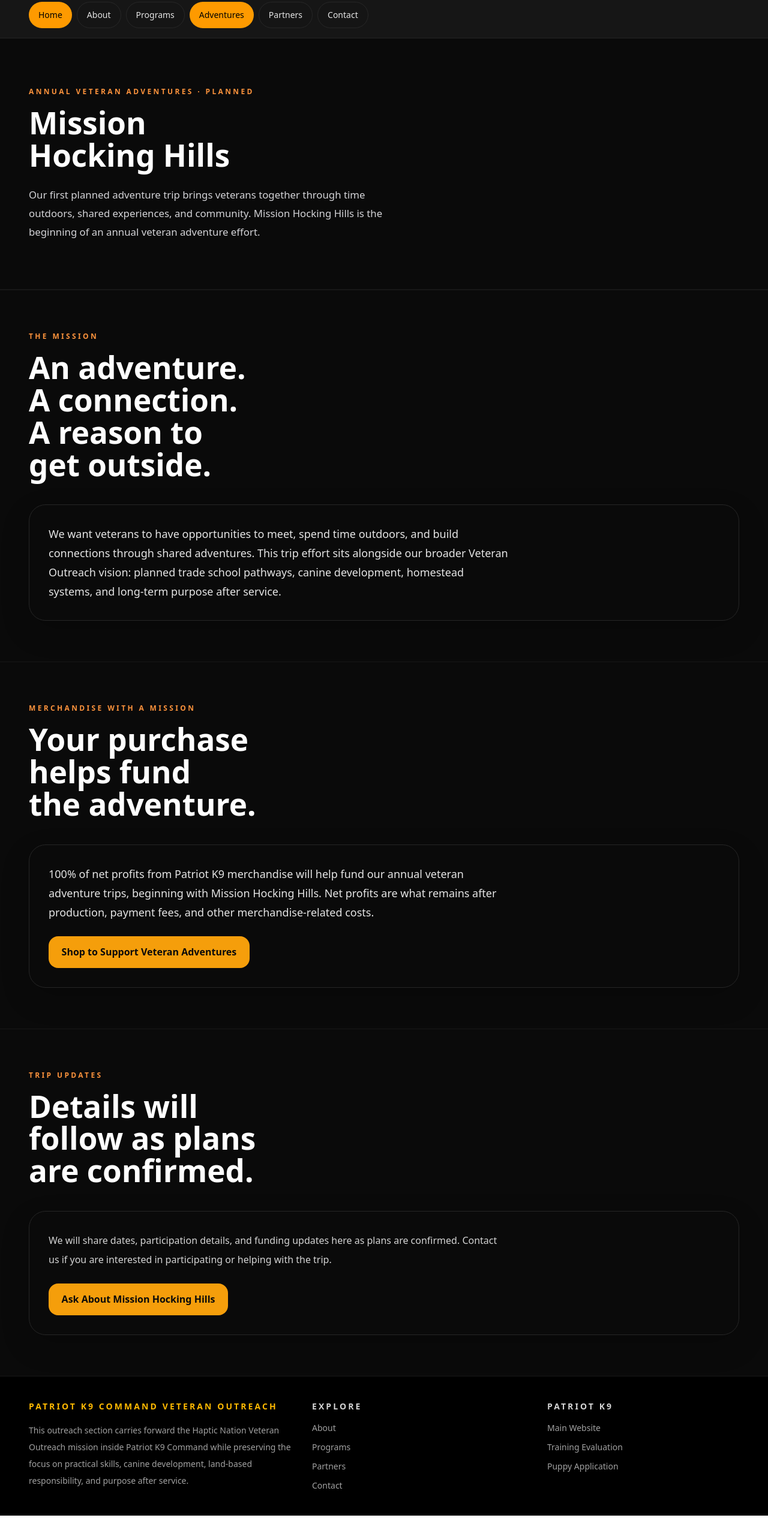
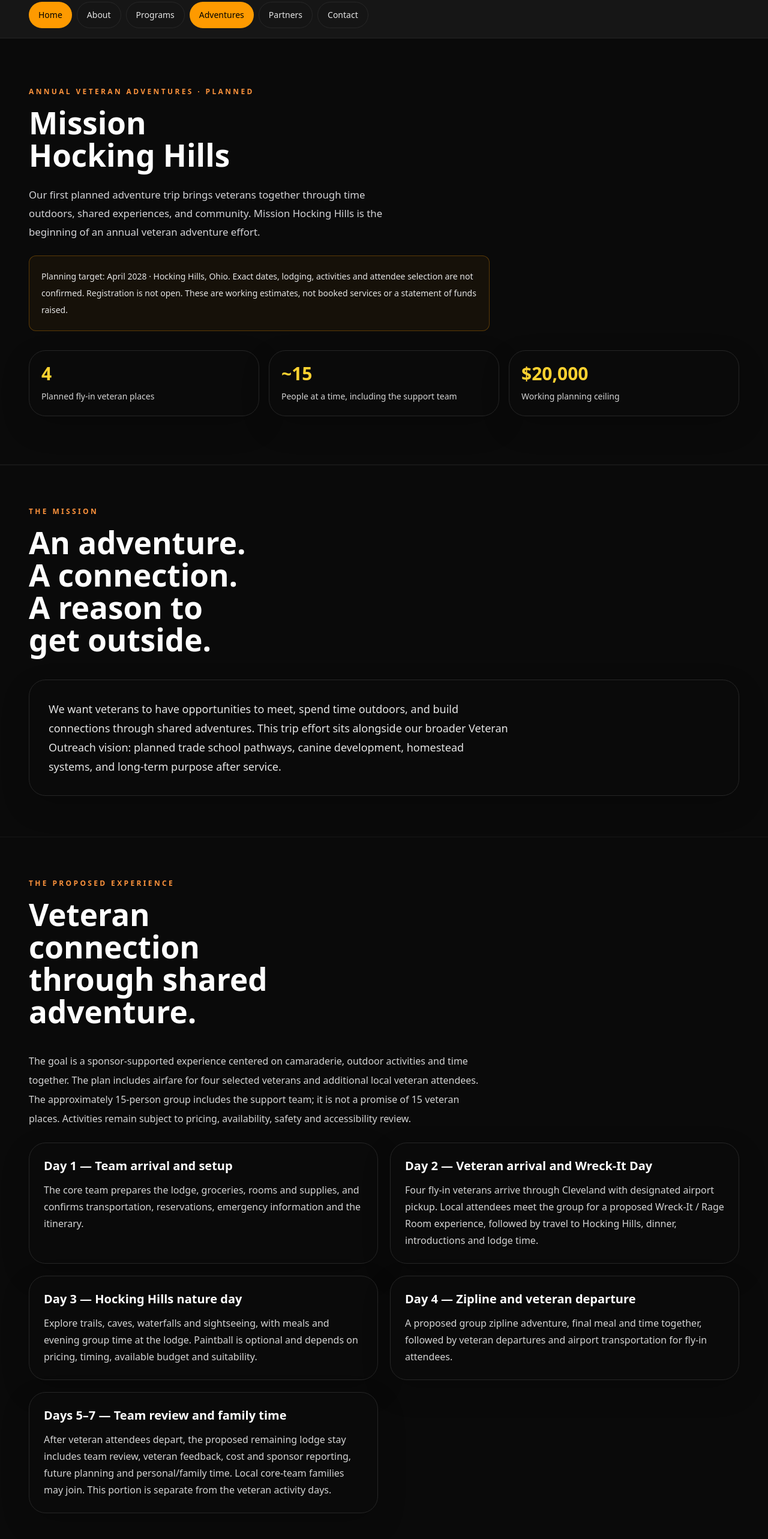
Before and after one commit to HapticVets/das-muller-website, a Next.js app: page /veterans/adventures in a window 1280 px wide. Shown: the part 154-2720 px from the top of the page at 60% size. Before the commit the page ends 2681 px from the top, so only its background shows below. Built offline with nearby package versions, Linux system fonts and the light colour scheme.

Commit message:
Expand Mission Hocking Hills itinerary budget and sponsor information

```diff
--- a/src/app/veterans/adventures/page.tsx
+++ b/src/app/veterans/adventures/page.tsx
@@ -5,7 +5,7 @@
 export const metadata = buildVeteranMetadata({
   title: "Mission Hocking Hills | Annual Veteran Adventures",
   description:
-    "Mission Hocking Hills is Patriot K9 Command's first planned annual veteran adventure trip, supported by net merchandise profits.",
+    "Explore Mission Hocking Hills: a planned April 2028 veteran adventure in Ohio, its proposed itinerary, $20,000 working budget, and sponsorship opportunities.",
   path: "/adventures",
 });
 
@@ -21,6 +21,20 @@
             time outdoors, shared experiences, and community. Mission Hocking
             Hills is the beginning of an annual veteran adventure effort.
           </p>
+          <p className="mt-6 max-w-3xl rounded-xl border border-amber-500/30 bg-amber-500/5 p-5 text-sm leading-7 text-neutral-200">
+            Planning target: April 2028 · Hocking Hills, Ohio. Exact dates,
+            lodging, activities and attendee selection are not confirmed.
+            Registration is not open. These are working estimates, not booked
+            services or a statement of funds raised.
+          </p>
+          <div className="mt-8 grid gap-4 sm:grid-cols-3">
+            {[['4', 'Planned fly-in veteran places'], ['~15', 'People at a time, including the support team'], ['$20,000', 'Working planning ceiling']].map(([value, label]) => (
+              <div key={label} className="surface-card p-5">
+                <p className="text-3xl font-semibold text-amber-300">{value}</p>
+                <p className="mt-2 text-sm leading-6 text-neutral-300">{label}</p>
+              </div>
+            ))}
+          </div>
         </div>
       </section>
 
@@ -33,6 +47,84 @@
             school pathways, canine development, homestead systems, and
             long-term purpose after service.
           </p>
+        </div>
+      </VeteranSection>
+
+      <VeteranSection eyebrow="The Proposed Experience" title="Veteran connection through shared adventure.">
+        <p className="mb-6 max-w-3xl leading-8 text-neutral-300">
+          The goal is a sponsor-supported experience centered on camaraderie,
+          outdoor activities and time together. The plan includes airfare for
+          four selected veterans and additional local veteran attendees. The
+          approximately 15-person group includes the support team; it is not
+          a promise of 15 veteran places. Activities remain subject to pricing,
+          availability, safety and accessibility review.
+        </p>
+        <div className="grid gap-5 md:grid-cols-2">
+          {[
+            ['Day 1 — Team arrival and setup', 'The core team prepares the lodge, groceries, rooms and supplies, and confirms transportation, reservations, emergency information and the itinerary.'],
+            ['Day 2 — Veteran arrival and Wreck-It Day', 'Four fly-in veterans arrive through Cleveland with designated airport pickup. Local attendees meet the group for a proposed Wreck-It / Rage Room experience, followed by travel to Hocking Hills, dinner, introductions and lodge time.'],
+            ['Day 3 — Hocking Hills nature day', 'Explore trails, caves, waterfalls and sightseeing, with meals and evening group time at the lodge. Paintball is optional and depends on pricing, timing, available budget and suitability.'],
+            ['Day 4 — Zipline and veteran departure', 'A proposed group zipline adventure, final meal and time together, followed by veteran departures and airport transportation for fly-in attendees.'],
+            ['Days 5–7 — Team review and family time', 'After veteran attendees depart, the proposed remaining lodge stay includes team review, veteran feedback, cost and sponsor reporting, future planning and personal/family time. Local core-team families may join. This portion is separate from the veteran activity days.'],
+          ].map(([title, text]) => (
+            <article key={title} className="surface-card p-6">
+              <h3 className="text-xl font-semibold text-white">{title}</h3>
+              <p className="mt-3 leading-7 text-neutral-300">{text}</p>
+            </article>
+          ))}
+        </div>
+      </VeteranSection>
+
+      <VeteranSection eyebrow="Working Costs" title="A transparent $20,000 planning target.">
+        <p className="mb-6 max-w-3xl leading-8 text-neutral-300">
+          These preliminary estimates come from the Outreach event outline.
+          The target is a ceiling, not a requirement to spend the full amount.
+          Current quotes, taxes, insurance, transportation and the final lodging
+          duration must be checked before commitments.
+        </p>
+        <div className="overflow-x-auto rounded-xl border border-neutral-800">
+          <table className="w-full min-w-[480px] text-left text-sm">
+            <caption className="sr-only">Mission Hocking Hills preliminary budget in US dollars</caption>
+            <thead className="bg-neutral-900 text-white"><tr><th scope="col" className="p-4">Category</th><th scope="col" className="p-4">Estimate</th><th scope="col" className="p-4">Basis</th></tr></thead>
+            <tbody className="divide-y divide-neutral-800 text-neutral-300">
+              {[
+                ['Lodging', '$6,200', 'Proposed seven-night lodge stay; duration to be confirmed'],
+                ['Food', 'Up to $6,000', 'Three dinners out up to $1,000 each; approximately $3,000 for lodge meals, snacks and non-alcoholic drinks'],
+                ['Veteran airfare', '$2,400', 'Four round-trip flights at approximately $600 each'],
+                ['Zipline', '$1,700', 'Group activity estimate'],
+                ['Event shirts', '$700', 'Event apparel'],
+                ['Fuel / local transport', '$500', 'Personal vehicles, airport pickup and activity travel'],
+                ['Wreck-It Room', '$350', 'Arrival-day group activity'],
+              ].map(([category, amount, basis]) => <tr key={category}><th scope="row" className="p-4 font-medium text-white">{category}</th><td className="whitespace-nowrap p-4">{amount}</td><td className="p-4 leading-6">{basis}</td></tr>)}
+            </tbody>
+            <tfoot className="border-t border-neutral-700 bg-neutral-900 text-white">
+              <tr><th scope="row" className="p-4">Listed estimates</th><td className="p-4">$17,850</td><td className="p-4">Not an expenditure report</td></tr>
+              <tr><th scope="row" className="p-4">Remaining headroom</th><td className="p-4">$2,150</td><td className="p-4">Possible paintball, supplies and contingency; paintball price TBD</td></tr>
+              <tr><th scope="row" className="p-4">Working ceiling</th><td className="p-4">$20,000</td><td className="p-4">Final spending requires separate approval</td></tr>
+            </tfoot>
+          </table>
+        </div>
+      </VeteranSection>
+
+      <VeteranSection eyebrow="Sponsorship" title="Help make the veteran experience possible.">
+        <div className="grid gap-5 md:grid-cols-2">
+          <div className="surface-card p-6">
+            <h3 className="text-xl font-semibold">Financial or in-kind support</h3>
+            <p className="mt-3 leading-7 text-neutral-300">Discuss supporting lodging, food, a veteran flight (approximately $600), activities, apparel or transportation. Donated goods and services can reduce the cash needed. Scope and recognition are agreed individually; no sponsorship package is committed by this page.</p>
+          </div>
+          <div className="surface-card p-6">
+            <h3 className="text-xl font-semibold">Recognition and reporting</h3>
+            <p className="mt-3 leading-7 text-neutral-300">Potential recognition includes an agreed business name or logo listing, event materials, consent-based photos or stories, and a post-event thank-you and impact summary. Sponsor reporting will distinguish plans, approved decisions, actual finances and progress.</p>
+          </div>
+        </div>
+        <p className="mt-6 max-w-3xl leading-8 text-neutral-300">The full proposed stay includes Days 5–7 team review and personal/family time. Direct veteran costs, necessary team support and personal/family costs must be allocated separately. Sponsor funds are used only for agreed purposes; this plan does not authorize sponsors to fund family leisure. Cash and in-kind contributions are recorded separately. No tax-deductibility claim is made.</p>
+        <VeteranLink href="/veterans/contact" className="action-primary mt-6">Discuss Mission Sponsorship</VeteranLink>
+      </VeteranSection>
+
+      <VeteranSection eyebrow="Taking Part" title="Attendee selection will be announced before registration opens.">
+        <div className="surface-card p-7">
+          <p className="leading-8 text-neutral-300">Applications or nominations, eligibility, accessibility needs, travel coordination, emergency contacts and activity expectations will be established before registration opens. The current plan is four selected fly-in veterans plus local attendees. Membership does not guarantee a place. Please keep personal, medical and service records out of public channels.</p>
+          <VeteranLink href="/veterans/contact" className="action-secondary mt-6">Ask About Participation</VeteranLink>
         </div>
       </VeteranSection>
 
@@ -53,9 +145,14 @@
       <VeteranSection eyebrow="Trip Updates" title="Details will follow as plans are confirmed.">
         <div className="surface-card p-7 md:p-8">
           <p className="max-w-3xl text-base leading-8 text-neutral-300">
-            We will share dates, participation details, and funding updates here
-            as plans are confirmed. Contact
-            us if you are interested in participating or helping with the trip.
+            This page reflects the saved Outreach event outline and October 9
+            board vote packet, reviewed October 12, 2026. The latest verified
+            October 10 tally was five Yes votes for trip scope and six Yes votes
+            each for the budget, cost allocation, membership policy and sponsor
+            reporting. The polls were scheduled to close October 16; these
+            tallies are not certified final decisions. Live vote changes have
+            not yet been rechecked. We will publish confirmed dates, approved
+            results and reconciled funding updates as they become available.
           </p>
           <VeteranLink href="/veterans/contact" className="action-primary mt-6">
             Ask About Mission Hocking Hills
```
